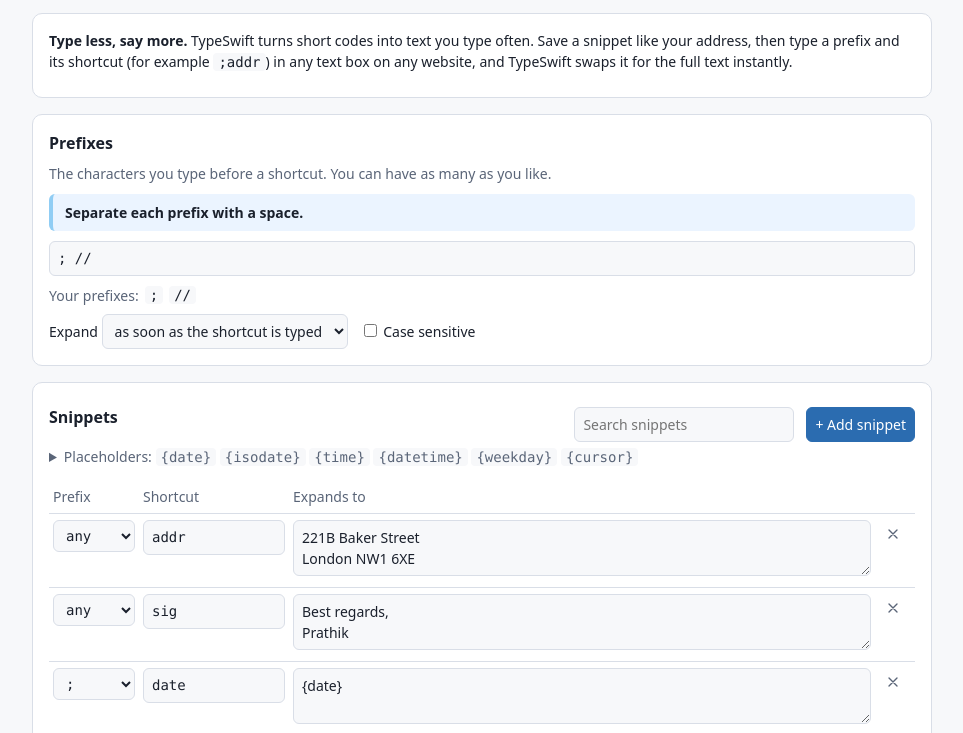
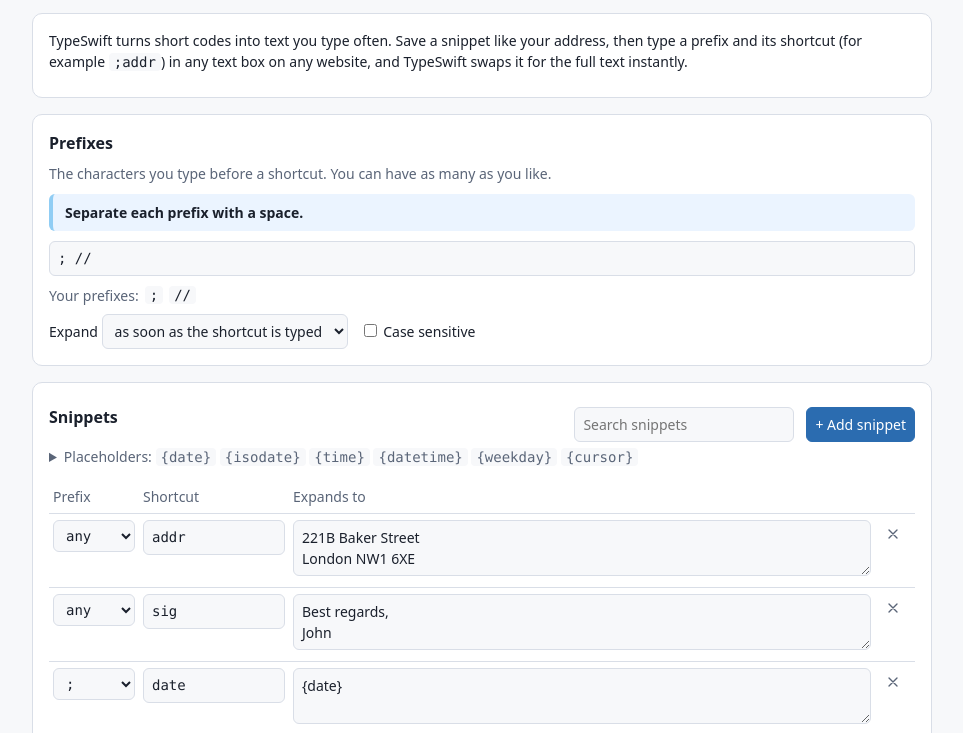
Before and after one commit to prathik-p/typeswift, a browser extension: page src/options/options.html in a window 1280 px wide. Shown: the part 63-796 px from the top of the page, without its empty margins (158-1121 px from the left). Drawn offline with Linux system fonts and the light colour scheme.

Commit message:
minor fixes

```diff
--- a/package.json
+++ b/package.json
@@ -1,6 +1,6 @@
 {
   "name": "typeswift",
-  "version": "1.1.0",
+  "version": "1.1.1",
   "description": "Firefox extension that expands custom-prefix shortcuts into saved text.",
   "scripts": {
     "start": "web-ext run --source-dir src",
--- a/src/options/options.html
+++ b/src/options/options.html
@@ -15,7 +15,7 @@
   </header>
 
   <section class="intro">
-    <p><strong>Type less, say more.</strong> TypeSwift turns short codes into text you type often. Save a snippet like your address, then type a prefix and its shortcut (for example <code>;addr</code>) in any text box on any website, and TypeSwift swaps it for the full text instantly.</p>
+    <p>TypeSwift turns short codes into text you type often. Save a snippet like your address, then type a prefix and its shortcut (for example <code>;addr</code>) in any text box on any website, and TypeSwift swaps it for the full text instantly.</p>
   </section>
 
   <section>
--- a/src/shared.js
+++ b/src/shared.js
@@ -12,7 +12,7 @@
     blockedSites: [],
     snippets: [
       { id: "s1", prefix: "*", abbr: "addr", text: "221B Baker Street\nLondon NW1 6XE" },
-      { id: "s2", prefix: "*", abbr: "sig", text: "Best regards,\nPrathik" },
+      { id: "s2", prefix: "*", abbr: "sig", text: "Best regards,\nJohn" },
       { id: "s3", prefix: ";", abbr: "date", text: "{date}" },
       { id: "s4", prefix: "*", abbr: "ty", text: "Thanks for reaching out! {cursor}" }
     ]
```
Also changed, not shown: README.md, src/manifest.json, store-assets/screenshot-1-settings.png, store-assets/screenshot-2-placeholders.png, store-assets/screenshot-3-expanding.png.
